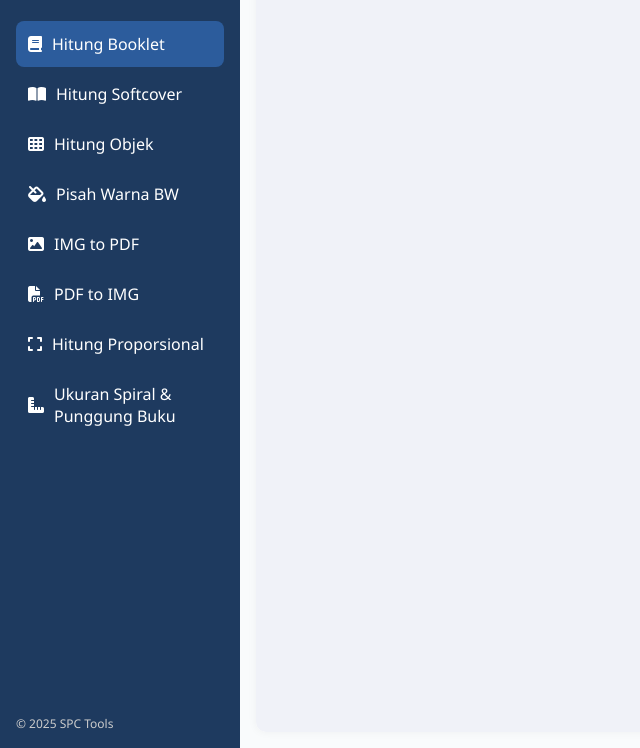
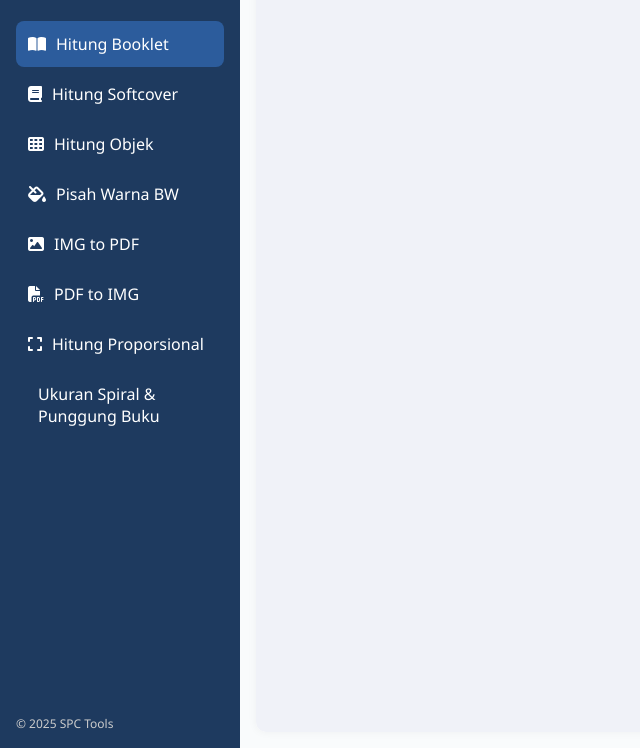
Before and after one commit to felix2409/spctools, a plain HTML site: page index.html in a window 1280 px wide. Shown: the part 52-800 px from the top of the page, without its empty margins (0-640 px from the left). Drawn offline with Linux system fonts and the light colour scheme.

Commit message:
Update index.html

```diff
--- a/index.html
+++ b/index.html
@@ -78,14 +78,14 @@
   <div class="sidebar">
     <div class="nav">
       <h2><i class="fas fa-wrench"></i> SPC Tools</h2>
-      <a href="#" class="nav-link active" onclick="loadTool(this, 'HITUNG BOOKLET.html')"><i class="fas fa-book"></i> Hitung Booklet</a>
-	  <a href="#" class="nav-link" onclick="loadTool(this, 'HITUNG SOFTCOVER.html')"><i class="fas fa-book-open"></i> Hitung Softcover</a>
+      <a href="#" class="nav-link active" onclick="loadTool(this, 'HITUNG BOOKLET.html')"><i class="fas fa-book-open"></i> Hitung Booklet</a>
+	  <a href="#" class="nav-link" onclick="loadTool(this, 'HITUNG SOFTCOVER.html')"><i class="fas fa-book"></i> Hitung Softcover</a>
       <a href="#" class="nav-link" onclick="loadTool(this, 'HITUNG OBJEK.html')"><i class="fas fa-th"></i> Hitung Objek</a>
       <a href="#" class="nav-link" onclick="loadTool(this, 'PISAH WARNA BW.html')"><i class="fas fa-fill-drip"></i> Pisah Warna BW</a>
       <a href="#" class="nav-link" onclick="loadTool(this, 'IMG TO PDF.html')"><i class="fas fa-image"></i> IMG to PDF</a>
 	  <a href="#" class="nav-link" onclick="loadTool(this, 'PDF TO IMG.html')"><i class="fas fa-file-pdf"></i> PDF to IMG</a>
 	  <a href="#" class="nav-link" onclick="loadTool(this, 'HITUNG PROPORSIONAL.html')"><i class="fas fa-expand"></i> Hitung Proporsional</a>
-      <a href="#" class="nav-link" onclick="loadTool(this, 'HITUNG UKURAN SPIRAL.html')"><i class="fas fa-ruler-combined"></i> Ukuran Spiral & Punggung Buku</a>
+      <a href="#" class="nav-link" onclick="loadTool(this, 'HITUNG UKURAN SPIRAL.html')"><i class="fas fa-ruler-"></i> Ukuran Spiral & Punggung Buku</a>
     </div>
     <div class="copyright">
       &copy; 2025 SPC Tools
```
